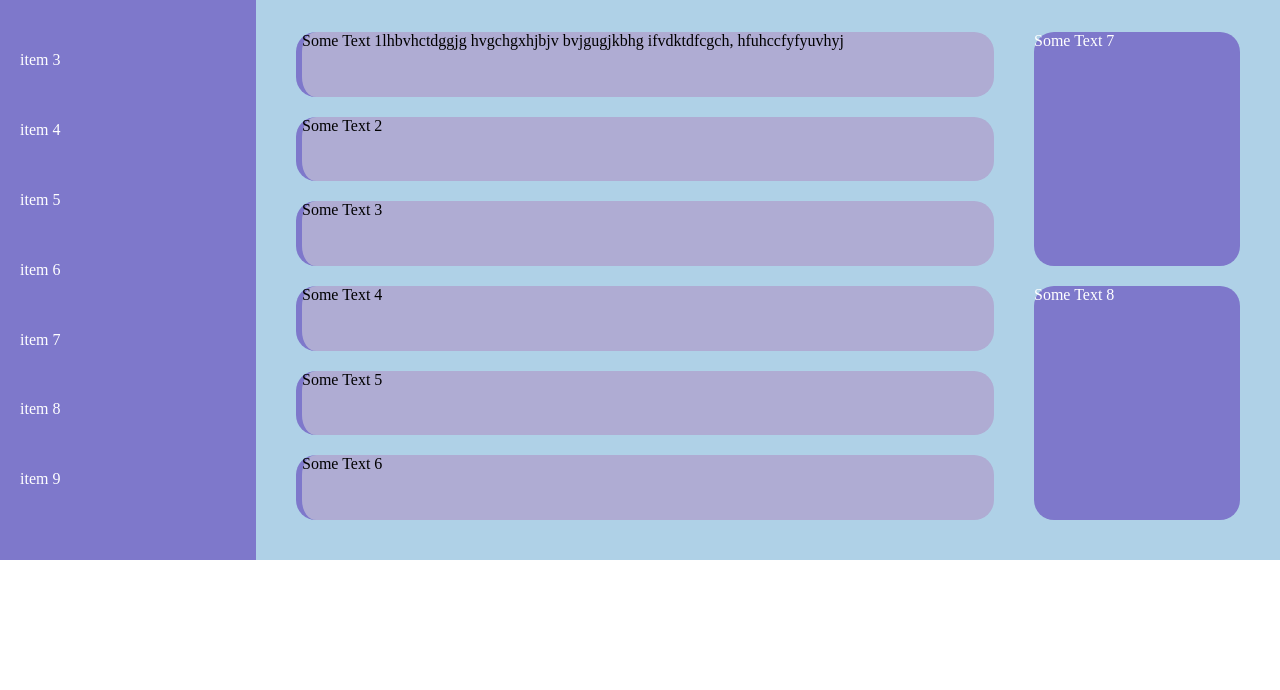
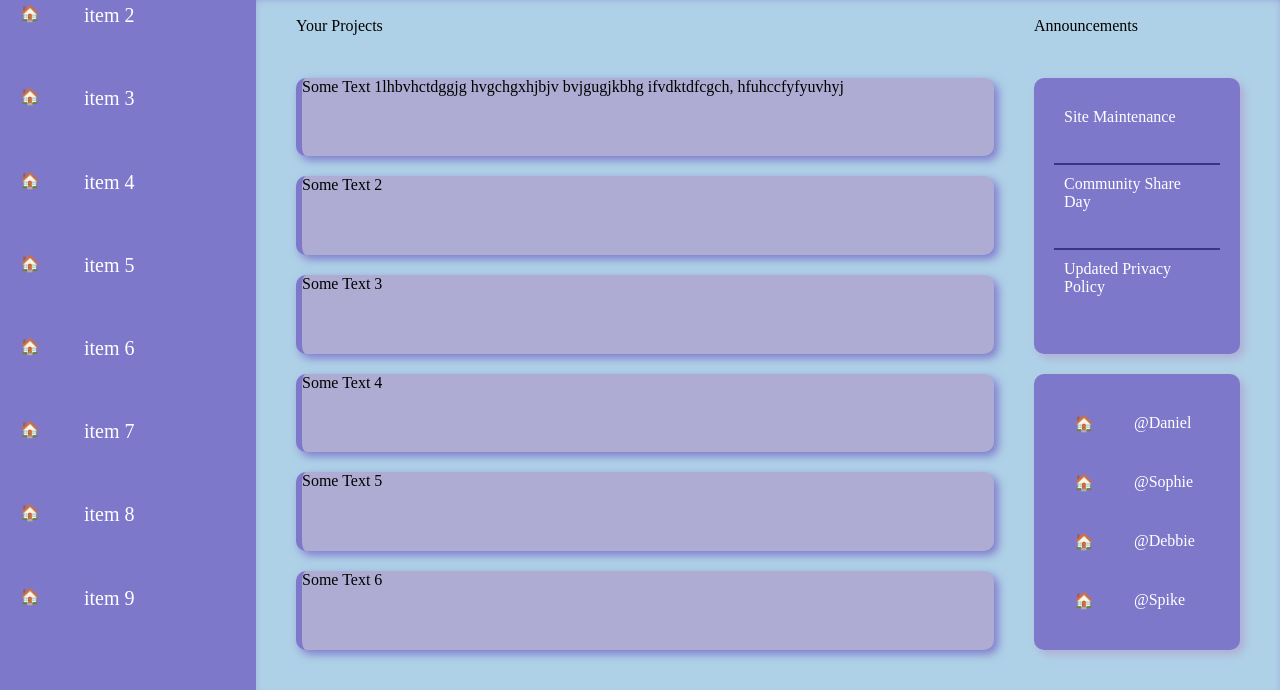
Before and after one commit to debbieSc/Admin-dashboard, a plain HTML site: page index.html in a window 1280 px wide. Shown: the part 240-930 px from the top of the page. Before the commit the page ends 800 px from the top, so only its background shows below. Drawn offline with Linux system fonts and the light colour scheme.

Commit message:
further styling on header, sidebar and announcemment cards

```diff
--- a/index.html
+++ b/index.html
@@ -48,6 +48,12 @@
 
         <Main>
 
+
+                <div class="projects">Your Projects</div>
+                <div class="announcements">Announcements</div>
+
+
+
             <div class="cards">
                 <div class="card">Some Text 1lhbvhctdggjg hvgchgxhjbjv bvjgugjkbhg ifvdktdfcgch, hfuhccfyfyuvhyj</div>
                 <div class="card">Some Text 2</div>
@@ -56,23 +62,52 @@
                 <div class="card">Some Text 5</div>
                 <div class="card">Some Text 6</div>
             </div>
+
             <div class="menuCards">
-            <div class="menuCard">Some Text 7</div>
-            <div class="menuCard">Some Text 8</div>
+
+                <div class="menuCard1">
+                    <div class="section1">Site Maintenance</div>
+                    <div class="section1">Community Share Day</div>
+                    <div class="section1Bottom">Updated Privacy Policy</div>
                 </div>
+
+                <div class="menuCard2">
+                    <div class="section2Icon">🏠</div>
+                    <div class="section2">@Daniel</div>
+                    <div class="section2Icon">🏠</div>
+                    <div class="section2">@Sophie</div>
+                    <div class="section2Icon">🏠</div>
+                    <div class="section2">@Debbie</div>
+                    <div class="section2Icon">🏠</div>
+                    <div class="section2">@Spike</div>
+                </div>
+
+            </div>
+
+
         </Main>
 
         <div class="sidebar">
-            <h1>Dashboard</h1>
-            <div class="sideitem-1">item 1</div>
-            <div class="sideitem-2">item 2</div>
-            <div class="sideitem-3">item 3</div>
-            <div class="sideitem-4">item 4</div>
-            <div class="sideitem-5">item 5</div>
-            <div class="sideitem-6">item 6</div>
-            <div class="sideitem-7">item 7</div>
-            <div class="sideitem-8">item 8</div>
-            <div class="sideitem-9">item 9</div>
+            <h1>🔷</h1>
+            <h1> Dashboard</h1>
+            <div class="sideItemIcon">🏠</div>
+            <div class="sideitem">item 1</div>
+            <div class="sideItemIcon">🏠</div>
+            <div class="sideitem">item 2</div>
+            <div class="sideItemIcon">🏠</div>
+            <div class="sideitem">item 3</div>
+            <div class="sideItemIcon">🏠</div>
+            <div class="sideitem">item 4</div>
+            <div class="sideItemIcon">🏠</div>
+            <div class="sideitem">item 5</div>
+            <div class="sideItemIcon">🏠</div>
+            <div class="sideitem">item 6</div>
+            <div class="sideItemIcon">🏠</div>
+            <div class="sideitem">item 7</div>
+            <div class="sideItemIcon">🏠</div>
+            <div class="sideitem">item 8</div>
+            <div class="sideItemIcon">🏠</div>
+            <div class="sideitem">item 9</div>
         </div>
 
     </div>
--- a/style.css
+++ b/style.css
@@ -28,9 +28,20 @@ main {
     grid-column: 2 / 4;
     display: grid;
     grid-template-columns: 3fr 1fr;
+    grid-template-rows: 1fr 15fr;
     padding: 20px;
+    box-shadow: inset 0px 4px 10px -4px #7e78cb;
 
+}
 
+.projects {
+    grid-column: 1;
+    padding-left: 20px;
+}
+
+.announcements {
+    grid-column: 2;
+    padding-left: 20px;
 }
 
 .cards {
@@ -40,13 +51,15 @@ main {
     grid-template-columns: repeat(auto-fit, minmax(400px, 1fr));
     padding: 20px;
     gap: 20px;
+
+
 }
 
 .card {
     background-color: #afacd3;
    border-left: 6px solid  #7e78cb;
-   border-radius: 20px;
-
+   border-radius: 10px;
+   box-shadow:  4px 4px 10px #7e78cb;
 }
 
 .menuCards {
@@ -57,11 +70,38 @@ main {
     gap: 20px;
 }
 
-.menuCard {
+.menuCard1, .menuCard2 {
     background-color: #7e78cb;
     color: #ffffff ;
-    border-radius: 20px;
+    border-radius: 10px;
+    box-shadow:  4px 4px 10px #afacd3;
+    padding: 20px;
+}
 
+.menuCard1 {
+    display: grid;
+    grid-template-rows: repeat(3, ifr);
+
+
+}
+
+.section1 {
+    padding: 10px;
+    border-bottom: 2px solid #393485;
+}
+
+.section1Bottom {
+    padding: 10px;
+}
+
+.menuCard2 {
+    display: grid;
+    grid-template-columns: 1fr 3fr;
+    grid-template-rows: repeat(4, ifr);
+}
+
+.section2, .section2Icon {
+    padding: 20px;
 }
 
 .sidebar {
@@ -69,7 +109,7 @@ main {
     color: #ffffff;
     grid-row: 1 /3;
     display: grid;
-    grid-template-columns: 1fr;
+    grid-template-columns: 4rem 1fr;
     padding: 20px;
 }
 
@@ -105,8 +145,11 @@ header {
     display: grid;
     grid-template-columns: 3fr 1fr;
     grid-template-rows: 1fr 1fr;
+    padding-top: 5px;
     padding-left: 20px;
     padding-right: 20px;
+
+
 }
 
 
@@ -145,8 +188,14 @@ header {
     display: flex;
     align-items: center;
     padding: 20px;
+
 }
 
 h2 {
     padding-left: 20px;
+
 }
+
+.sideitem {
+    font-size: 20px;
+}
```
Lines whose indentation alone changed are shown as unchanged.
